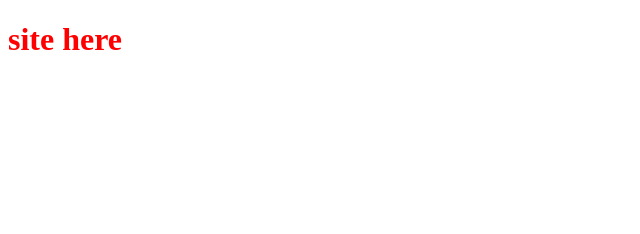
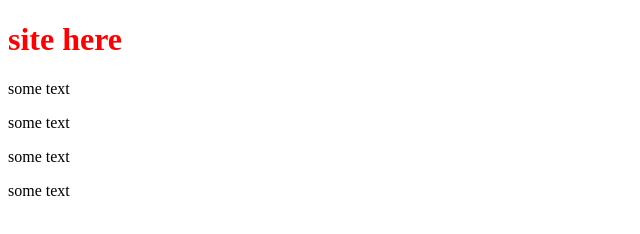
Before and after one commit to viix54/site, a plain HTML site: page index.html in a window 1280 px wide. Shown: the whole page, without its empty margins (0-640 px from the left). Drawn offline with Linux system fonts and the light colour scheme.

Commit message:
second commit

```diff
--- a/index.html
+++ b/index.html
@@ -9,5 +9,9 @@
 </head>
 <body>
     <h1 >site here</h1>
+    <p>some text</p>
+    <p>some text</p>
+    <p>some text</p>
+    <p>some text</p>
 </body>
 </html>
```
